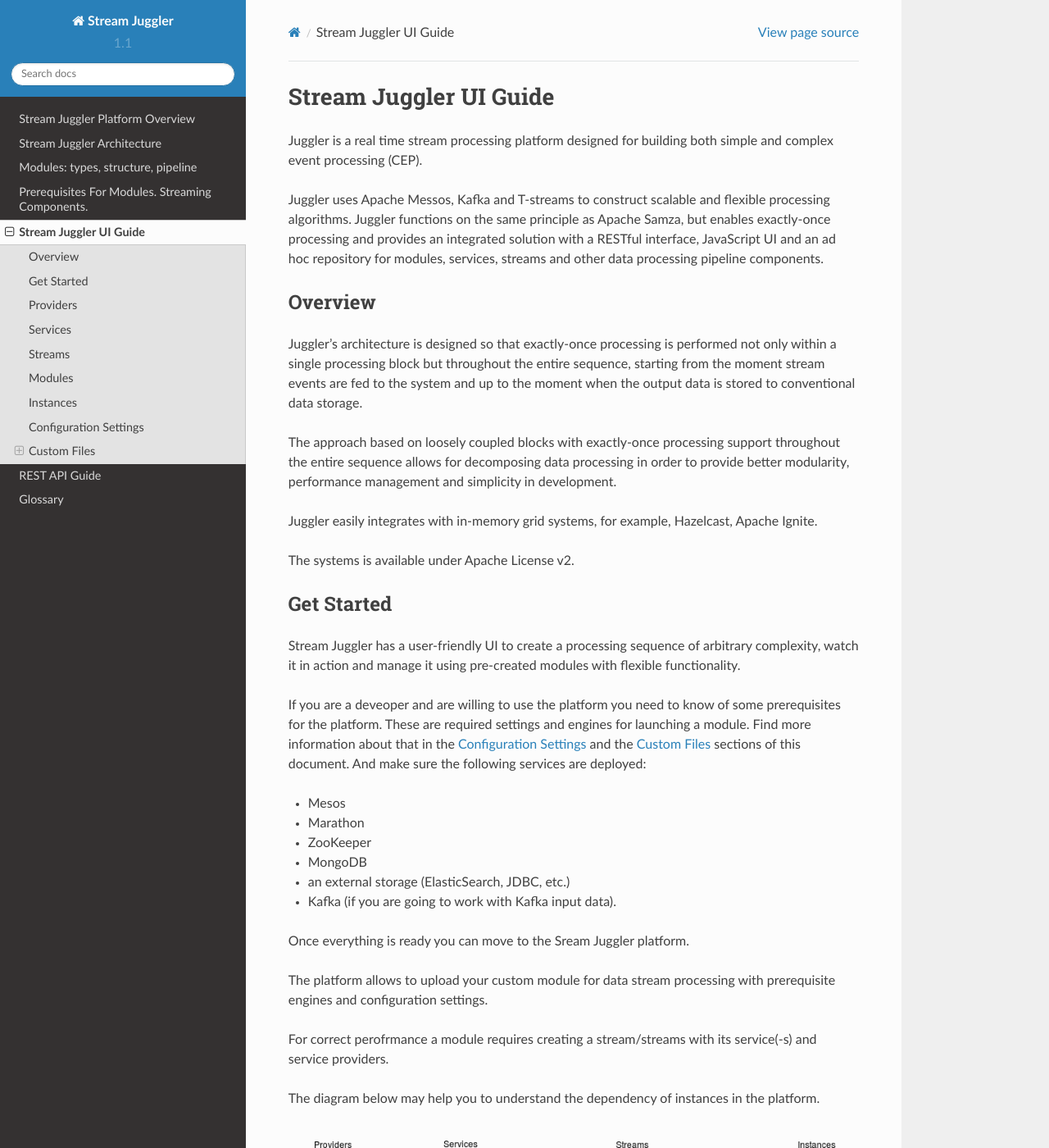
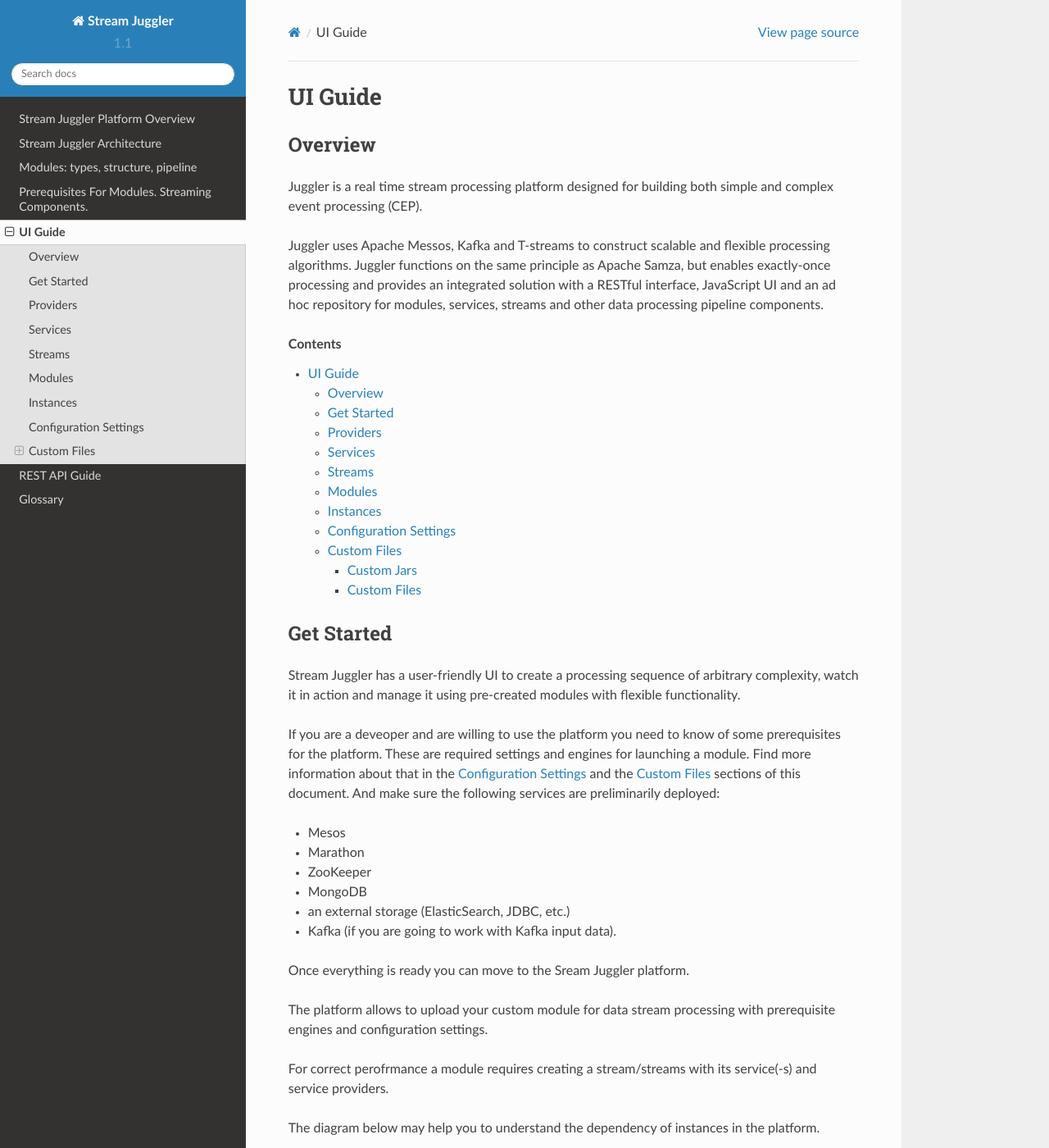
Before and after one commit to MaslovaEV/testsj, a Sphinx documentation site: the page built from TestSJDocs/source/SJ_UI_Guide.rst, in a window 1280 px wide and 1400 px high. Shown: the whole window at 82% size. Built offline with Sphinx 7.4.7 and the Read the Docs theme 2.0.0, drawn with Linux system fonts in a browser that asks for light colours; formulas are drawn with MathJax 3; pages that are not in the unit, such as notebooks, are missing from menus; some of the changed text lies outside the part shown.

Commit message:
Update SJ_UI_Guide.rst

```diff
--- a/TestSJDocs/source/SJ_UI_Guide.rst
+++ b/TestSJDocs/source/SJ_UI_Guide.rst
@@ -1,29 +1,23 @@
 .. _UI_Guide:
 
-Stream Juggler UI Guide
+UI Guide
 =======================
+
+Overview
+--------
 
 Juggler is a real time stream processing platform designed for building both simple and complex event processing (CEP).
 
 Juggler uses Apache Messos, Kafka and T-streams to construct scalable and flexible processing algorithms. Juggler functions on the same principle as Apache Samza, but enables exactly-once processing and provides an integrated solution with a RESTful interface, JavaScript UI and an ad hoc repository for modules, services, streams and other data processing pipeline components.
 
-Overview
---------
-
-Juggler's architecture is designed so that exactly-once processing is performed not only within a single processing block but throughout the entire sequence, starting from the moment stream events are fed to the system and up to the moment when the output data is stored to conventional data storage.
-
-The approach based on loosely coupled blocks with exactly-once processing support throughout the entire sequence allows for decomposing data processing in order to provide better modularity, performance management and simplicity in development.
-
-Juggler easily integrates with in-memory grid systems, for example, Hazelcast, Apache Ignite.
-
-The systems is available under Apache License v2.
+.. contents:: Contents
 
 Get Started
 -----------
 
 Stream Juggler has a user-friendly UI to create a processing sequence of arbitrary complexity, watch it in action and manage it using pre-created modules with flexible functionality.
 
-If you are a deveoper and are willing to use the platform you need to know of some prerequisites for the platform. These are required settings and engines for launching a module. Find more information about that in the `Configuration Settings`_ and the `Custom Files`_ sections of this document. And make sure the following services are deployed:
+If you are a deveoper and are willing to use the platform you need to know of some prerequisites for the platform. These are required settings and engines for launching a module. Find more information about that in the `Configuration Settings`_ and the `Custom Files`_ sections of this document. And make sure the following services are preliminarily deployed:
 
 - Mesos
 - Marathon
```
Also changed, not shown: other parts of TestSJDocs/source/SJ_UI_Guide.rst (+1 -1 lines).
